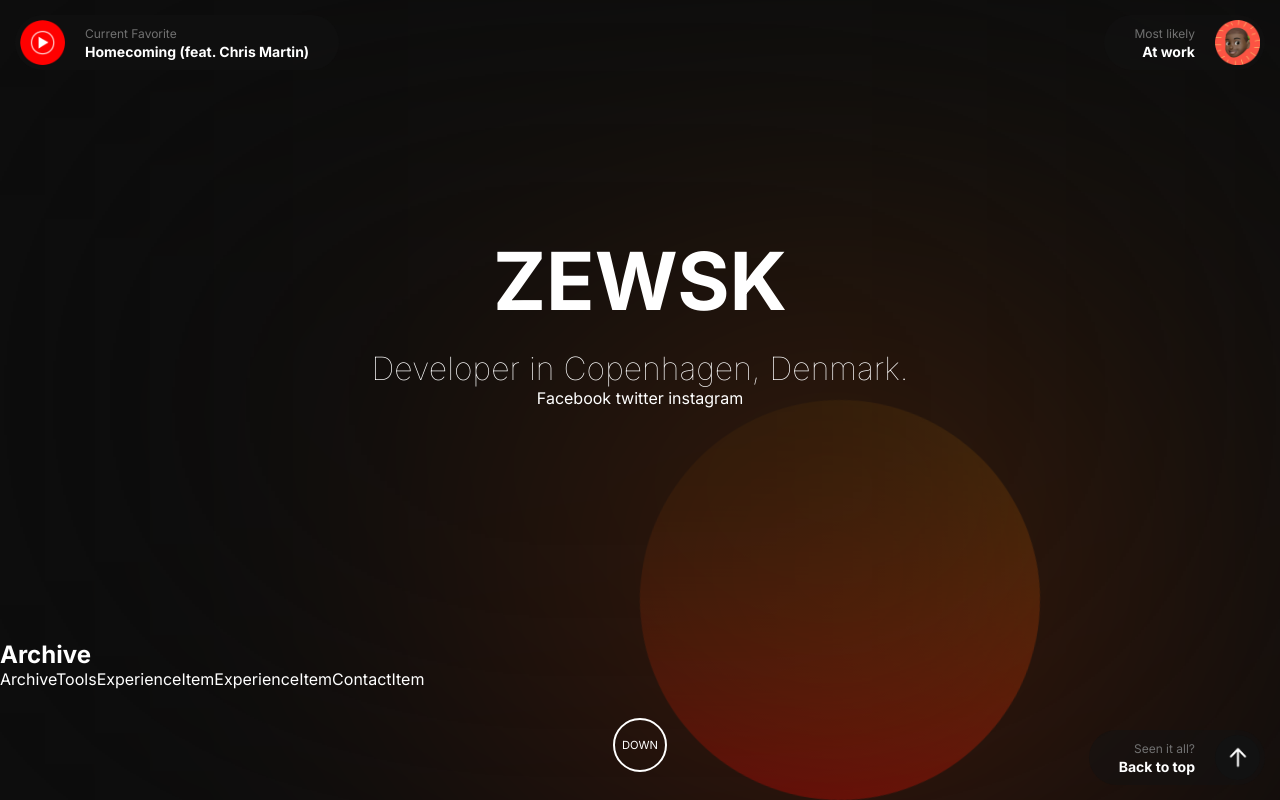
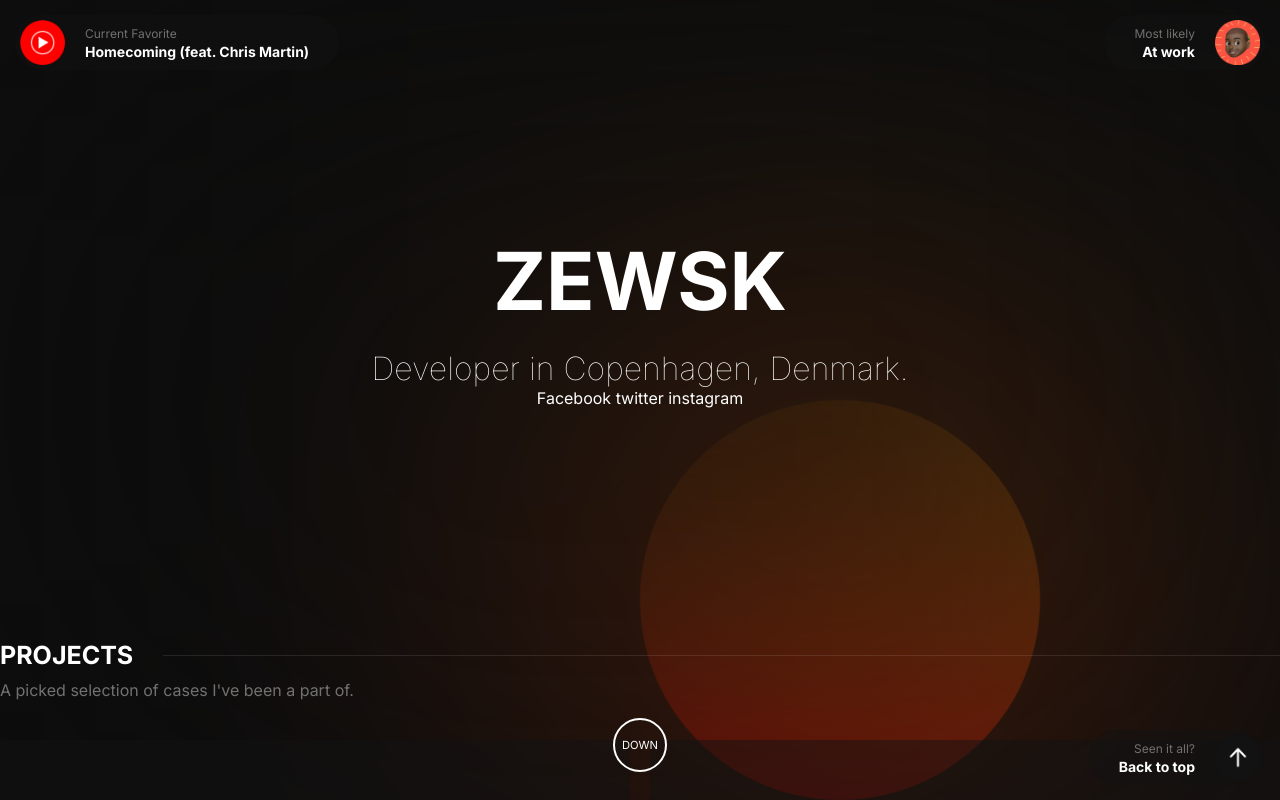
Before and after one commit to marcusmaczewski/portfolio, a Next.js app: page / in a window 1280 px wide. Shown: the top 800 px of the page. Built offline with nearby package versions, Linux system fonts and the light colour scheme.

Commit message:
working on add projects, tools etc

```diff
--- a/src/app/page.tsx
+++ b/src/app/page.tsx
@@ -46,10 +46,6 @@ export default function Home() {
           duration: 2000,
         })
 
-
-
-
-
       });
 
   }, [])
--- /dev/null
+++ b/src/components/container.tsx
@@ -0,0 +1,24 @@
+import styles from '../styles/container.module.scss'
+
+const Container = (props: any) => {
+
+
+    /* STATES & VARIABLES
+    ------------------------------------------------------------------------ */
+
+
+    /* FUNCTIONS
+    ------------------------------------------------------------------------ */
+
+
+    /* RENDER
+    ------------------------------------------------------------------------ */
+
+
+    return (
+        <div className={styles.container}>
+            {props.children}
+        </div>
+    );
+}
+export default Container;
--- a/src/components/projects/archive.tsx
+++ b/src/components/projects/archive.tsx
@@ -1,4 +1,7 @@
 import SectionTitle from "../section-title";
+import SingleProject from "./single";
+import styles from '../../styles/archive_projects.module.scss'
+import Container from "../container";
 
 const ArchiveProjects = (props: any) => {
 
@@ -16,9 +19,15 @@ const ArchiveProjects = (props: any) => {
 
 
     return (
-        <>
-            <SectionTitle title="Archive" />
-        </>
+        <Container>
+            <SectionTitle title="Projects" subtitle="A picked selection of cases I've been a part of." />
+            <div className={styles.archive_list}>
+                <SingleProject title="Esportligaen.dk" content="Design & Development" customer="esportligaen"/>
+                <SingleProject title="Esportligaen.dk" content="Design & Development" customer="esportligaen"/>
+                <SingleProject title="Esportligaen.dk" content="Design & Development" customer="esportligaen"/>
+                <SingleProject title="Esportligaen.dk" content="Design & Development" customer="esportligaen"/>
+            </div>
+        </Container>
     );
 }
 export default ArchiveProjects;
--- a/src/components/projects/single.tsx
+++ b/src/components/projects/single.tsx
@@ -1,3 +1,6 @@
+import Image from 'next/image';
+import styles from '../../styles/archive_projects.module.scss'
+
 const SingleProject = (props: any) => {
 
 
@@ -14,9 +17,17 @@ const SingleProject = (props: any) => {
 
 
     return (
-        <>
-            SingleProject
-        </>
+        <div className={styles.single_project}>
+            <div className={styles.inner}>
+                <div className={styles.logo}>
+                    <img src={`/cases/${props.customer}/logo.png`} alt={props.customer} />
+                </div>
+                <div className={styles.content}>
+                    <h3>{props.title}</h3>
+                    <p>{props.content}</p>
+                </div>
+            </div>
+        </div>
     );
 }
 export default SingleProject;
--- a/src/components/section-title.tsx
+++ b/src/components/section-title.tsx
@@ -1,3 +1,5 @@
+import styles from '../styles/section.module.scss'
+
 const SectionTitle = (props: any) => {
 
 
@@ -14,8 +16,14 @@ const SectionTitle = (props: any) => {
 
 
     return (
-        <div className="section-title">
-            <h2>{props.title}</h2>
+        <div className={styles.section_title}>
+            <div className={styles.upper}>
+                <h2>{props.title}</h2>
+                <div className={styles.line}></div>
+            </div>
+            <div className={styles.lower}>
+                <p>{props.subtitle}</p>
+            </div>
         </div>
     );
 }
--- a/src/components/tools/archive.tsx
+++ b/src/components/tools/archive.tsx
@@ -1,3 +1,7 @@
+import Container from "../container";
+import SectionTitle from "../section-title";
+import styles from '../../styles/tools.module.scss'
+
 const ArchiveTools = (props: any) => {
 
 
@@ -14,9 +18,12 @@ const ArchiveTools = (props: any) => {
 
 
     return (
-        <>
-            ArchiveTools
-        </>
+        <Container>
+            <SectionTitle title="Tools & Languages" />
+            <div className={styles.tools_list}>
+
+            </div>
+        </Container>
     );
 }
 export default ArchiveTools;
--- /dev/null
+++ b/src/styles/archive_projects.module.scss
@@ -0,0 +1,45 @@
+@import "variables.scss";
+
+.archive_list{
+    display: grid;
+    grid-template-columns: repeat(2, 1fr);
+    grid-gap: 20px;
+
+    .single_project{
+        background-color: $card_bg;
+        display: grid;
+        place-items: center;
+        padding: 40px 30px;
+
+        .inner{
+            width: 100%;
+            height: 100%;
+
+            .logo{
+                width: 100%;
+                max-width: 300px;
+                aspect-ratio: 16/8;
+                display: block;
+                margin-inline: auto;
+                margin-bottom: 30px;
+
+                img{
+                    width: 100%;
+                    height: 100%;
+                }
+            }
+
+            .content{
+                h3{
+                    font-size: 20px;
+                    margin-bottom: 10px;
+                }
+
+                p{
+                    font-size: 14px;
+                    color: $body_color_dark;
+                }
+            }
+        }
+    }
+}
--- /dev/null
+++ b/src/styles/container.module.scss
@@ -0,0 +1,12 @@
+@import "variables.scss";
+
+.container {
+    max-width: $xl;
+    width: 100%;
+    margin: 0 auto;
+    display: block;
+
+    &:not(:last-child){
+        margin-bottom: 150px;
+    }
+}
--- /dev/null
+++ b/src/styles/section.module.scss
@@ -0,0 +1,32 @@
+@import "variables.scss";
+
+.section_title{
+    margin-bottom: 40px;
+
+    .upper{
+        display: flex;
+        align-items: center;
+        gap: 30px;
+        margin-bottom: 10px;
+
+        h2{
+            font-size: 25px;
+            margin-bottom: 0;
+            text-transform: uppercase;
+            color: white;
+        }
+
+        .line{
+            flex: 1;
+            flex-basis: auto;
+            height: 1px;
+            background-color: white;
+            opacity: .1;
+        }
+    }
+
+    .lower{
+        font-size: 16px;
+        color: $body_color_dark;
+    }
+}
```
Also changed, not shown: public/cases/esportligaen/logo.png (added), src/styles/tools.module.scss (added).
